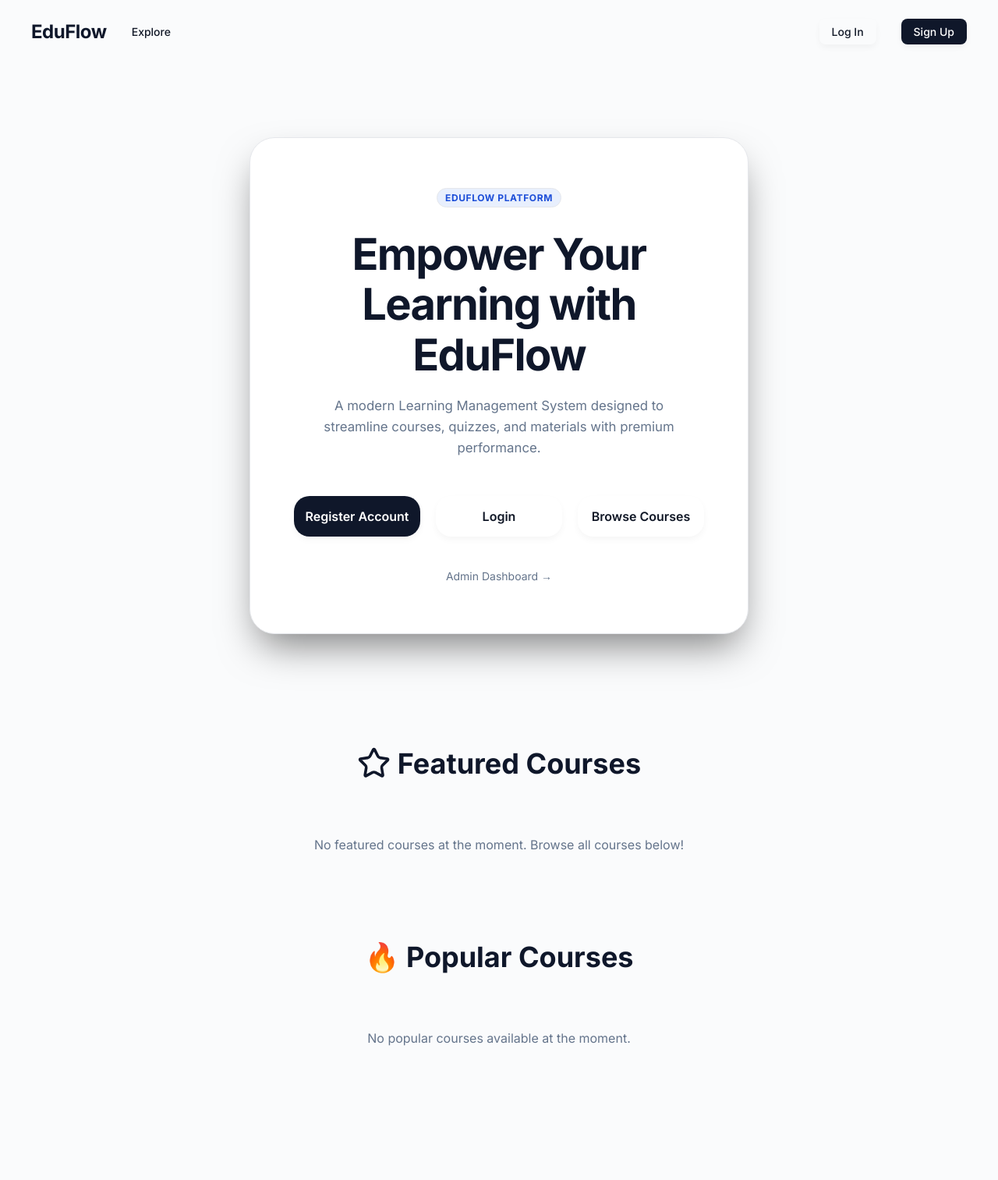
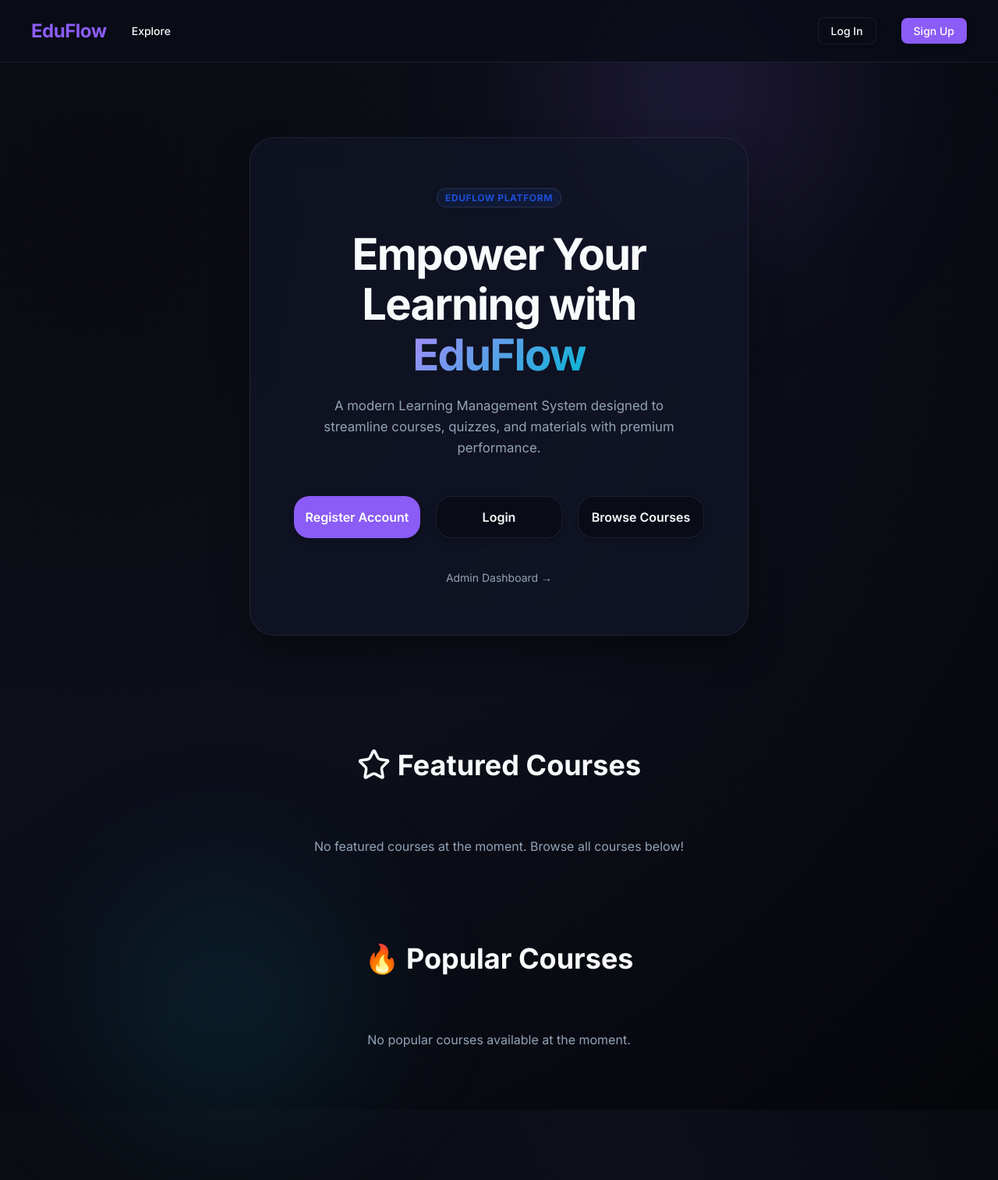
Before and after one commit to RAJESH36-IN/HappyLearning_Ai, a Django app: page / in a window 1280 px wide. Shown: the whole page at 78% size. Before the commit the page ends 1341 px from the top, so only its background shows below. Run offline with Django 5.2, Linux system fonts and the light colour scheme; data that the repository does not hold is empty; some libraries are stand-ins or nearby versions.

Commit message:
Upgrade design system to a premium glassmorphic dark space theme with glowing ambient lights and text gradients

```diff
--- a/static/css/main.css
+++ b/static/css/main.css
@@ -4,45 +4,48 @@
    ============================================================ */
 @import url('https://fonts.googleapis.com/css2?family=Inter:wght@400;500;600;700&display=swap');
 
-/* ── 1. TOKENS ─────────────────────────────────────────────── */
+/* ── 1. TOKENS (Premium Dark Space & Glassmorphism Design System) ── */
 :root {
-  --bg-gradient: #FAFBFC;
-  --bg-gradient-auth: #FAFBFC;
+  --bg-gradient: radial-gradient(circle at 10% 20%, #0a0b10 0%, #0d0f1a 45%, #05060a 100%);
+  --bg-gradient-auth: radial-gradient(circle at 10% 20%, #0a0b10 0%, #0d0f1a 45%, #05060a 100%);
 
-  --card-bg: #FFFFFF;
-  --card-bg-auth: #FFFFFF;
-  --card-border: #E5E7EB;
+  --card-bg: rgba(18, 22, 41, 0.65);
+  --card-bg-auth: rgba(18, 22, 41, 0.75);
+  --card-border: rgba(255, 255, 255, 0.08);
 
-  --accent-primary: #0F172A;
-  --accent-secondary: #2563EB;
-  --accent-cyan: #06B6D4;
-  --accent-green: #10B981;
-  --accent-red: #EF4444;
-  --accent-amber: #F59E0B;
-  --accent-gold: #D4AF37;
+  --accent-primary: #8b5cf6; /* Neon Violet */
+  --accent-secondary: #3b82f6; /* Vibrant Blue */
+  --accent-cyan: #06b6d4; /* Cyber Cyan */
+  --accent-green: #10b981; /* Emerald Green */
+  --accent-red: #ef4444; /* Rose Red */
+  --accent-amber: #f59e0b;
+  --accent-gold: #fbbf24;
 
-  --text-primary: #111827;
-  --text-muted: #64748B;
-  --text-subtle: #94A3B8;
+  --text-primary: #f8fafc; /* Ice White */
+  --text-muted: #94a3b8; /* Cool Gray */
+  --text-subtle: #475569;
 
-  --input-bg: #FFFFFF;
-  --input-border: #E5E7EB;
-  --input-focus: #2563EB;
+  --input-bg: rgba(13, 16, 31, 0.8);
+  --input-border: rgba(255, 255, 255, 0.1);
+  --input-focus: #8b5cf6;
 
-  --success: #10B981;
-  --danger:  #EF4444;
-  --warning: #F59E0B;
-  --info:    #06B6D4;
+  --success: #10b981;
+  --danger:  #ef4444;
+  --warning: #f59e0b;
+  --info:    #06b6d4;
 
-  --shadow-sm: 0 4px 8px rgba(0,0,0,.04);
-  --shadow-md: 0 12px 24px rgba(15,23,42,.08);
-  --shadow-lg: 0 24px 48px rgba(15,23,42,.12);
+  --shadow-sm: 0 4px 8px rgba(0, 0, 0, 0.2);
+  --shadow-md: 0 12px 32px rgba(0, 0, 0, 0.4);
+  --shadow-lg: 0 24px 64px rgba(0, 0, 0, 0.6);
 
   --radius-sm: 8px;
   --radius-md: 12px;
   --radius-lg: 20px;
   --radius-xl: 28px;
   --radius-full: 9999px;
+
+  --border: rgba(255, 255, 255, 0.08);
+  --surface: rgba(10, 12, 23, 0.85);
 }
 
 /* ── 2. RESET ───────────────────────────────────────────────── */
@@ -159,6 +162,7 @@ body {
 }
 
 /* ── 4. AMBIENT GLOW EFFECTS ────────────────────────────────── */
+/* ── 4. AMBIENT GLOW EFFECTS ────────────────────────────────── */
 .ambient-glow,
 .ambient-glow-1,
 .ambient-glow-2,
@@ -175,7 +179,7 @@ body {
   right: 10%;
   width: 500px;
   height: 500px;
-  background: transparent ;
+  background: radial-gradient(circle, rgba(139, 92, 246, 0.22) 0%, rgba(139, 92, 246, 0) 70%);
   filter: blur(100px);
 }
 
@@ -184,7 +188,7 @@ body {
   left: 5%;
   width: 450px;
   height: 450px;
-  background: transparent ;
+  background: radial-gradient(circle, rgba(6, 182, 212, 0.18) 0%, rgba(6, 182, 212, 0) 70%);
   filter: blur(90px);
 }
 
@@ -193,7 +197,7 @@ body {
   left: 20%;
   width: 300px;
   height: 300px;
-  background: transparent ;
+  background: radial-gradient(circle, rgba(16, 185, 129, 0.15) 0%, rgba(16, 185, 129, 0) 70%);
   filter: blur(50px);
 }
 
@@ -202,7 +206,7 @@ body {
   left: -10%;
   width: 50vw;
   height: 50vw;
-  background: transparent ;
+  background: radial-gradient(circle, rgba(99, 102, 241, 0.18) 0%, rgba(99, 102, 241, 0) 70%);
   filter: blur(100px);
   animation: drift 25s infinite alternate ease-in-out;
 }
@@ -212,7 +216,7 @@ body {
   right: -10%;
   width: 60vw;
   height: 60vw;
-  background: transparent ;
+  background: radial-gradient(circle, rgba(139, 92, 246, 0.15) 0%, rgba(139, 92, 246, 0) 70%);
   filter: blur(120px);
   animation: drift 30s infinite alternate-reverse ease-in-out;
 }
--- a/templates/dashboard/home.html
+++ b/templates/dashboard/home.html
@@ -38,10 +38,13 @@
     letter-spacing: -0.03em;
     line-height: 1.15;
     margin-bottom: 1.25rem;
-    color: #0F172A;
+    color: var(--text-primary);
   }
   .home-card h1 span {
-    color: #0F172A;
+    background: linear-gradient(135deg, #a78bfa, #06b6d4);
+    -webkit-background-clip: text;
+    -webkit-text-fill-color: transparent;
+    font-weight: 900;
   }
   .home-card p.lead {
     font-size: 1.05rem;
@@ -83,7 +86,7 @@
     font-size: 2.25rem;
     font-weight: 800;
     margin-bottom: 2.5rem;
-    color: #0F172A;
+    color: var(--text-primary);
   }
   .course-grid {
     display: grid;
```
